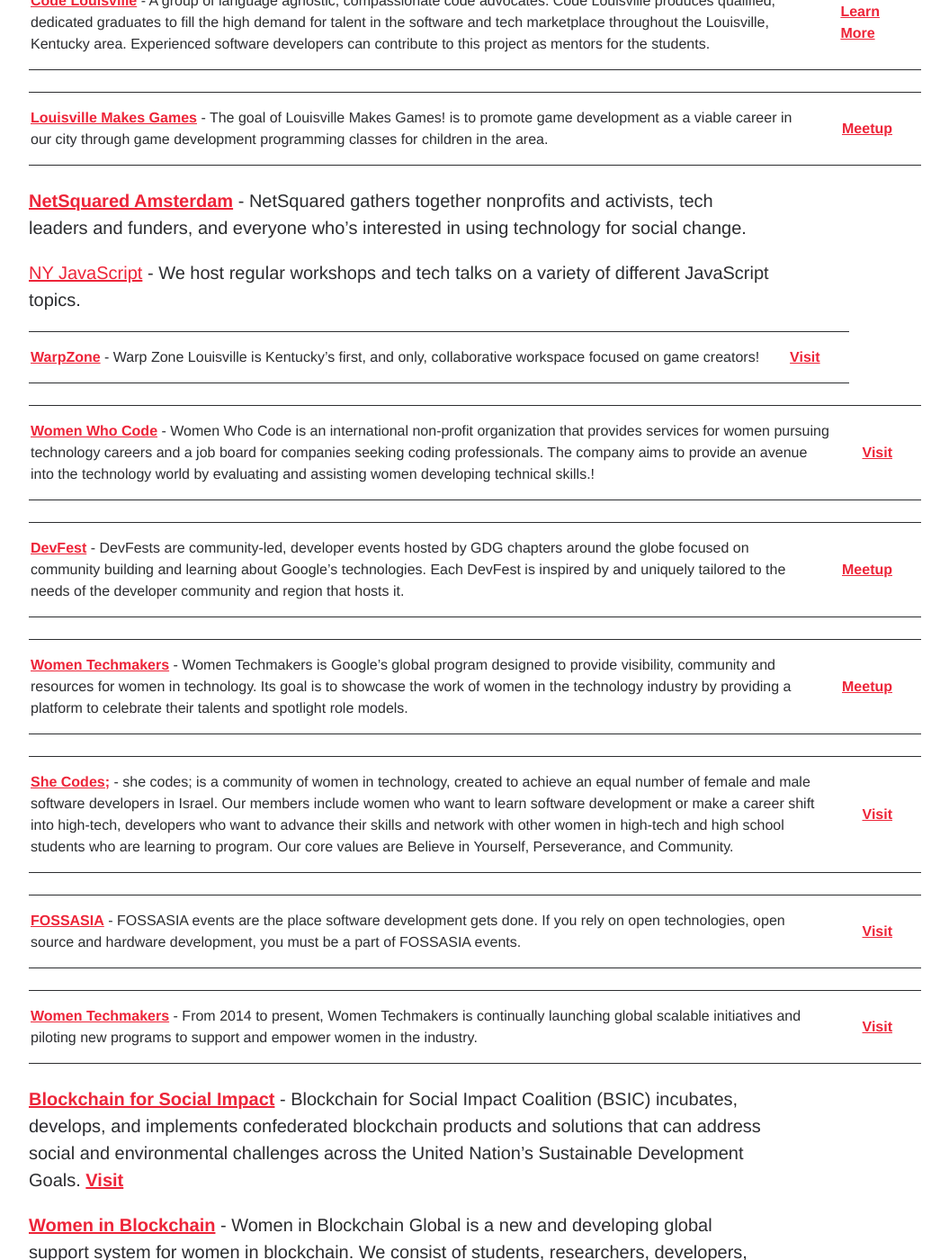
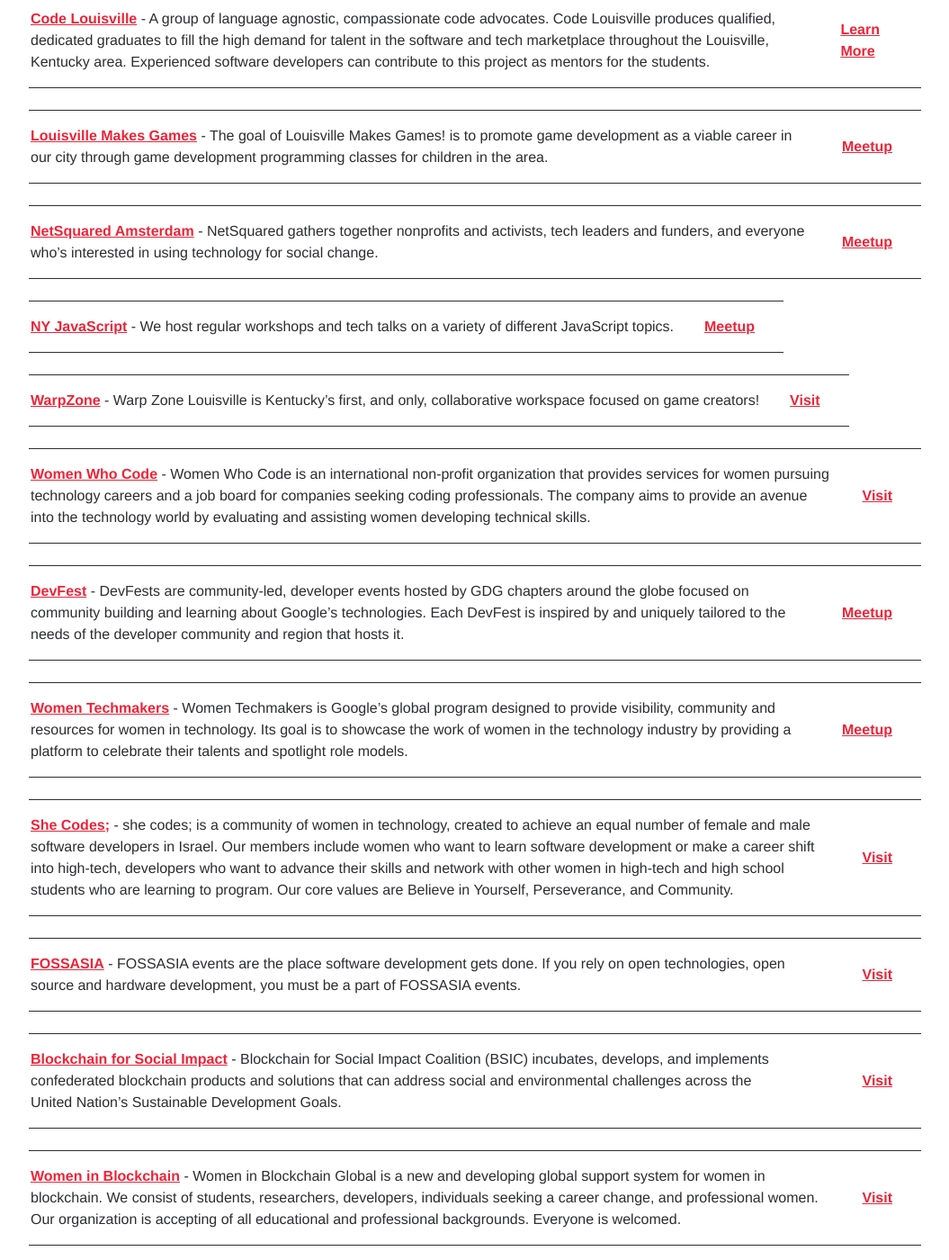
Before and after one commit to civicdata/civicdata.github.io, a Jekyll site: the page built from techquity.md, in a window 1280 px wide and 1400 px high, scrolled down 1233 px. Shown: the whole window at 90% size, without its empty margins (112-1167 px from the left). Built offline with Jekyll 4.4.1, drawn with Linux system fonts in a browser that asks for light colours; comment, search, counter and statistics services are not loaded.

Commit message:
Update techquity.md

```diff
--- a/techquity.md
+++ b/techquity.md
@@ -11,40 +11,38 @@ comments: false
 
 [__Charity Digital Code in Practice__](https://www.meetup.com/en-US/netsquaredlondon/) - NetSquared London runs monthly meetups for local community members to come together to share ideas, ask questions, and collaborate around using technology for social benefit. | [__Meetup__](https://www.meetup.com/en-US/netsquaredlondon/)
 
-[__Civic Data Alliance__](http://civicdataalliance.org) - Louisville's founding Civic Tech org, focused on advocating for inclusion, diversity, equity, accessibility, openness, transparency and accountability in government, civic tech and open data.|[__Meetup__](https://www.meetup.com/Civic-Data-Alliance)
+[__Civic Data Alliance__](http://civicdataalliance.org) - Louisville's founding Civic Tech org, focused on advocating for inclusion, diversity, equity, accessibility, openness, transparency and accountability in government, civic tech and open data.| [__Meetup__](https://www.meetup.com/Civic-Data-Alliance)
 
-[Code for DC](https://codefordc.org/index.html) - Founded in 2012, we are a a non-partisan, non-political group of volunteer civic hackers working together to solve local issues and help people engage with the city. We host twice-monthly hacknights and other events to gather, discuss, and get stuff done.
+[__Code for DC__](https://codefordc.org/index.html) - Founded in 2012, we are a a non-partisan, non-political group of volunteer civic hackers working together to solve local issues and help people engage with the city. We host twice-monthly hacknights and other events to gather, discuss, and get stuff done. | [__Meetup__](https://codefordc.org/index.html)
 
 [__Corporate Responsibility for Good__](https://www.meetup.com/en-US/TechForGood-Dublin/) - Tech for Good Dublin brings together people who are enthusiastic about using technology for positive impact. This group is co-ordinated on a voluntary basis by Máirin Murray (Digital Doddle) and Ellen Ward (Concern Worldwide). We believe that digital technology is a powerful tool that can be harnessed to tackle social and environmental challenges and bring about change. | [__Meetup__](https://www.meetup.com/en-US/TechForGood-Dublin/)
 
-[__Data for Democracy__](http://datafordemocracy.org) - Data for Democracy looks for projects that have a strong collaborative nature, and leverage data and technology to create positive social impact.|[__Join__](http://datafordemocracy.org/contact.html)
+[__Data for Democracy__](http://datafordemocracy.org) - Data for Democracy looks for projects that have a strong collaborative nature, and leverage data and technology to create positive social impact. | [__Join__](http://datafordemocracy.org/contact.html)
 
-[__Louisville Sofware Engineers__](https://www.meetup.com/Louisville-Software-Engineering/) - The meetup for all things software engineering in Louisville. A group of language agnostic compassionate code advocates. |[__Meetup__](https://www.meetup.com/Louisville-Software-Engineering/)
+[__Louisville Sofware Engineers__](https://www.meetup.com/Louisville-Software-Engineering/) - The meetup for all things software engineering in Louisville. A group of language agnostic compassionate code advocates. | [__Meetup__](https://www.meetup.com/Louisville-Software-Engineering/)
 
-[__Code Louisville__](https://codelouisville.org/) - A group of language agnostic, compassionate code advocates. Code Louisville produces qualified, dedicated graduates to fill the high demand for talent in the software and tech marketplace throughout the Louisville, Kentucky area. Experienced software developers can contribute to this project as mentors for the students. |[__Learn More__](https://codelouisville.org/mentor)
+[__Code Louisville__](https://codelouisville.org/) - A group of language agnostic, compassionate code advocates. Code Louisville produces qualified, dedicated graduates to fill the high demand for talent in the software and tech marketplace throughout the Louisville, Kentucky area. Experienced software developers can contribute to this project as mentors for the students. | [__Learn More__](https://codelouisville.org/mentor)
 
-[__Louisville Makes Games__](louisvillemakesgames.org/) - The goal of Louisville Makes Games! is to promote game development as a viable career in our city through game development programming classes for children in the area. |[__Meetup__](https://www.meetup.com/LouisvilleMakesGames/)
+[__Louisville Makes Games__](louisvillemakesgames.org/) - The goal of Louisville Makes Games! is to promote game development as a viable career in our city through game development programming classes for children in the area. | [__Meetup__](https://www.meetup.com/LouisvilleMakesGames/)
 
-[__NetSquared Amsterdam__](https://www.meetup.com/nl-NL/NetSquared-Amsterdam) - NetSquared gathers together nonprofits and activists, tech leaders and funders, and everyone who's interested in using technology for social change.
+[__NetSquared Amsterdam__](https://www.meetup.com/nl-NL/NetSquared-Amsterdam) - NetSquared gathers together nonprofits and activists, tech leaders and funders, and everyone who's interested in using technology for social change. | [__Meetup__](https://www.meetup.com/nl-NL/NetSquared-Amsterdam)
 
-[NY JavaScript](https://www.meetup.com/NY-JavaScript/) - We host regular workshops and tech talks on a variety of different JavaScript topics.
+[__NY JavaScript__](https://www.meetup.com/NY-JavaScript/) - We host regular workshops and tech talks on a variety of different JavaScript topics. | [__Meetup__](https://www.meetup.com/NY-JavaScript/)
 
-[__WarpZone__](louisvillemakesgames.org/warpzone/) - Warp Zone Louisville is Kentucky’s first, and only, collaborative workspace focused on game creators! |[__Visit__](louisvillemakesgames.org/warpzone/)
+[__WarpZone__](louisvillemakesgames.org/warpzone/) - Warp Zone Louisville is Kentucky’s first, and only, collaborative workspace focused on game creators! | [__Visit__](louisvillemakesgames.org/warpzone/)
 
-[__Women Who Code__](https://www.womenwhocode.com/) - Women Who Code is an international non-profit organization that provides services for women pursuing technology careers and a job board for companies seeking coding professionals. The company aims to provide an avenue into the technology world by evaluating and assisting women developing technical skills.! |[__Visit__](https://www.womenwhocode.com/)
+[__Women Who Code__](https://www.womenwhocode.com/) - Women Who Code is an international non-profit organization that provides services for women pursuing technology careers and a job board for companies seeking coding professionals. The company aims to provide an avenue into the technology world by evaluating and assisting women developing technical skills. | [__Visit__](https://www.womenwhocode.com/)
 
-[__DevFest__](https://devfest.withgoogle.com/) - DevFests are community-led, developer events hosted by GDG chapters around the globe focused on community building and learning about Google’s technologies. Each DevFest is inspired by and uniquely tailored to the needs of the developer community and region that hosts it. |[__Meetup__](https://devfest.withgoogle.com/)
+[__DevFest__](https://devfest.withgoogle.com/) - DevFests are community-led, developer events hosted by GDG chapters around the globe focused on community building and learning about Google’s technologies. Each DevFest is inspired by and uniquely tailored to the needs of the developer community and region that hosts it. | [__Meetup__](https://devfest.withgoogle.com/)
 
-[__Women Techmakers__](https://www.womentechmakers.com/) - Women Techmakers is Google’s global program designed to provide visibility, community and resources for women in technology. Its goal is to showcase the work of women in the technology industry by providing a platform to celebrate their talents and spotlight role models. |[__Meetup__](https://www.womentechmakers.com/)
+[__Women Techmakers__](https://www.womentechmakers.com/) - Women Techmakers is Google’s global program designed to provide visibility, community and resources for women in technology. Its goal is to showcase the work of women in the technology industry by providing a platform to celebrate their talents and spotlight role models. | [__Meetup__](https://www.womentechmakers.com/)
 
-[__She Codes;__](https://she-codes.org/) - she codes; is a community of women in technology, created to achieve an equal number of female and male software developers in Israel. Our members include women who want to learn software development or make a career shift into high-tech, developers who want to advance their skills and network with other women in high-tech and high school students who are learning to program. Our core values are Believe in Yourself, Perseverance, and Community. |[__Visit__](https://she-codes.org/)
+[__She Codes;__](https://she-codes.org/) - she codes; is a community of women in technology, created to achieve an equal number of female and male software developers in Israel. Our members include women who want to learn software development or make a career shift into high-tech, developers who want to advance their skills and network with other women in high-tech and high school students who are learning to program. Our core values are Believe in Yourself, Perseverance, and Community. | [__Visit__](https://she-codes.org/)
 
-[__FOSSASIA__](https://events.fossasia.org/) - FOSSASIA events are the place software development gets done. If you rely on open technologies, open source and hardware development, you must be a part of FOSSASIA events.|[__Visit__](https://events.fossasia.org/)
+[__FOSSASIA__](https://events.fossasia.org/) - FOSSASIA events are the place software development gets done. If you rely on open technologies, open source and hardware development, you must be a part of FOSSASIA events.| [__Visit__](https://events.fossasia.org/)
 
-[__Women Techmakers__](https://www.womentechmakers.com/) - From 2014 to present, Women Techmakers is continually launching global scalable initiatives and piloting new programs to support and empower women in the industry.|[__Visit__](https://www.womentechmakers.com/)
+[__Blockchain for Social Impact__](https://www.blockchainforsocialimpact.com/) - Blockchain for Social Impact Coalition (BSIC) incubates, develops, and implements confederated blockchain products and solutions that can address social and environmental challenges across the United Nation’s Sustainable Development Goals. |  | [__Visit__](https://www.blockchainforsocialimpact.com/contact/)
 
-[__Blockchain for Social Impact__](https://www.blockchainforsocialimpact.com/) - Blockchain for Social Impact Coalition (BSIC) incubates, develops, and implements confederated blockchain products and solutions that can address social and environmental challenges across the United Nation’s Sustainable Development Goals. [__Visit__](https://www.blockchainforsocialimpact.com/contact/)
+[__Women in Blockchain__](https://womeninblockchainglobal.org/) - Women in Blockchain Global is a new and developing global support system for women in blockchain. We consist of students, researchers, developers, individuals seeking a career change, and professional women. Our organization is accepting of all educational and professional backgrounds. Everyone is welcomed. | [__Visit__](https://womeninblockchainglobal.org/index.html)
 
-[__Women in Blockchain__](https://womeninblockchainglobal.org/) - Women in Blockchain Global is a new and developing global support system for women in blockchain. We consist of students, researchers, developers, individuals seeking a career change, and professional women. Our organization is accepting of all educational and professional backgrounds. Everyone is welcomed. [__Visit__](https://womeninblockchainglobal.org/index.html)
-
-[__Google Developers Group__](https://developers.google.com/programs/community/gdg/) - The GDG platform is a membership level within the wider Google Developers Community Groups program and it offers tailored support to organizers of local GDG chapters. GDGs are local groups of developers who are specifically interested in Google products and APIs. Each local group is called a GDG chapter and can host a variety of technical activities for developers - from just a few people getting together to watch our latest videos, to large gatherings with demos and tech talks, to hackathons.Google Developers supports and recognizes GDG chapters, but doesn’t own or manage them. [__Visit__](https://developers.google.com/programs/community/gdg/apply/)
+[__Google Developers Group__](https://developers.google.com/programs/community/gdg/) - The GDG platform is a membership level within the wider Google Developers Community Groups program and it offers tailored support to organizers of local GDG chapters. GDGs are local groups of developers who are specifically interested in Google products and APIs. Each local group is called a GDG chapter and can host a variety of technical activities for developers - from just a few people getting together to watch our latest videos, to large gatherings with demos and tech talks, to hackathons.Google Developers supports and recognizes GDG chapters, but doesn’t own or manage them. | [__Visit__](https://developers.google.com/programs/community/gdg/apply/)
```
